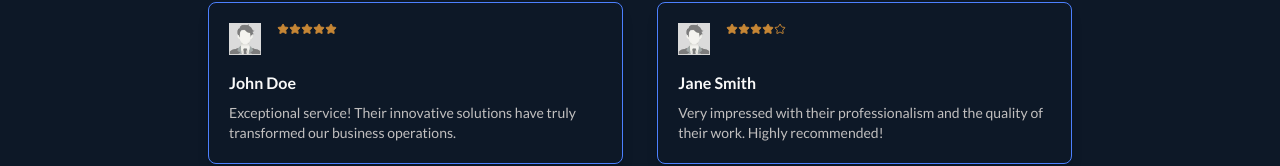
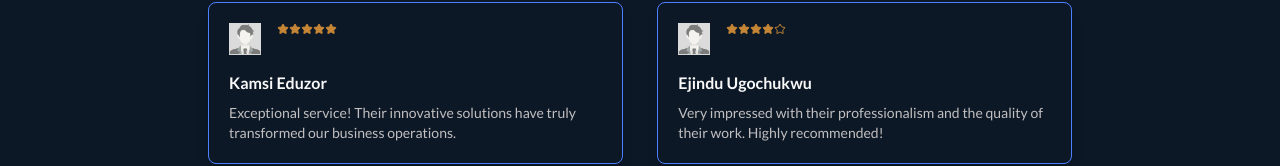
Before and after one commit to Akay74/swift-home, a Next.js app: page / in a window 1280 px wide. Shown: the part 3062-3228 px from the top of the page. Built offline with nearby package versions, Linux system fonts and the light colour scheme.

Commit message:
🎨 update feedback authors' names

```diff
--- a/components/Feedback.jsx
+++ b/components/Feedback.jsx
@@ -46,25 +46,25 @@ const FeedbackCard = ({ feedback }) => (
 const Feedback = () => {
   const feedbacks = [
     {
-      name: "John Doe",
+      name: "Kamsi Eduzor",
       image: placeholderImg,
       rating: 5,
       comment: "Exceptional service! Their innovative solutions have truly transformed our business operations."
     },
     {
-      name: "Jane Smith",
+      name: "Ejindu Ugochukwu",
       image: placeholderImg,
       rating: 4,
       comment: "Very impressed with their professionalism and the quality of their work. Highly recommended!"
     },
     {
-      name: "Bob Johnson",
+      name: "Akay Udeh",
       image: placeholderImg,
       rating: 5,
       comment: "Their team went above and beyond our expectations. We're already seeing great results!"
     },
     {
-      name: "Alice Brown",
+      name: "Nnamdi Uzoigwe",
       image: placeholderImg,
       rating: 4,
       comment: "Great experience working with this team. They're responsive and deliver quality results."
```
